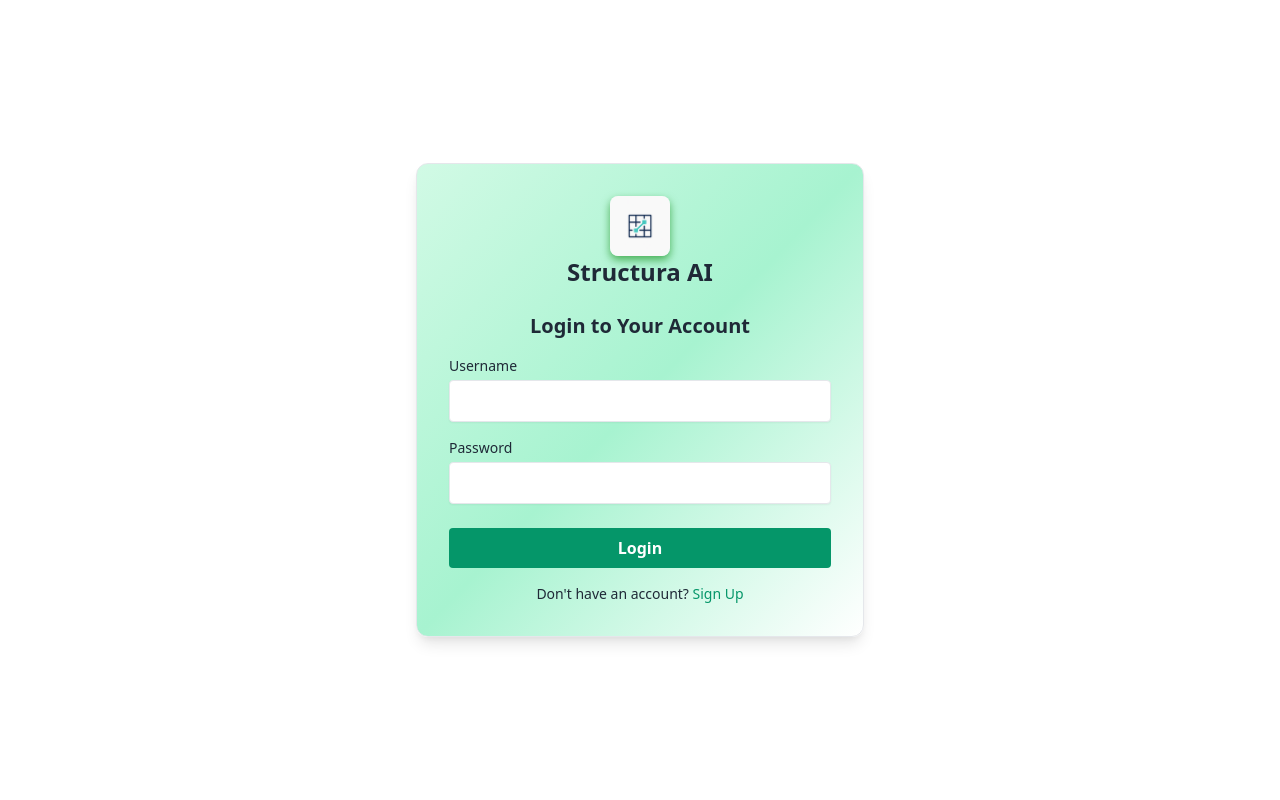
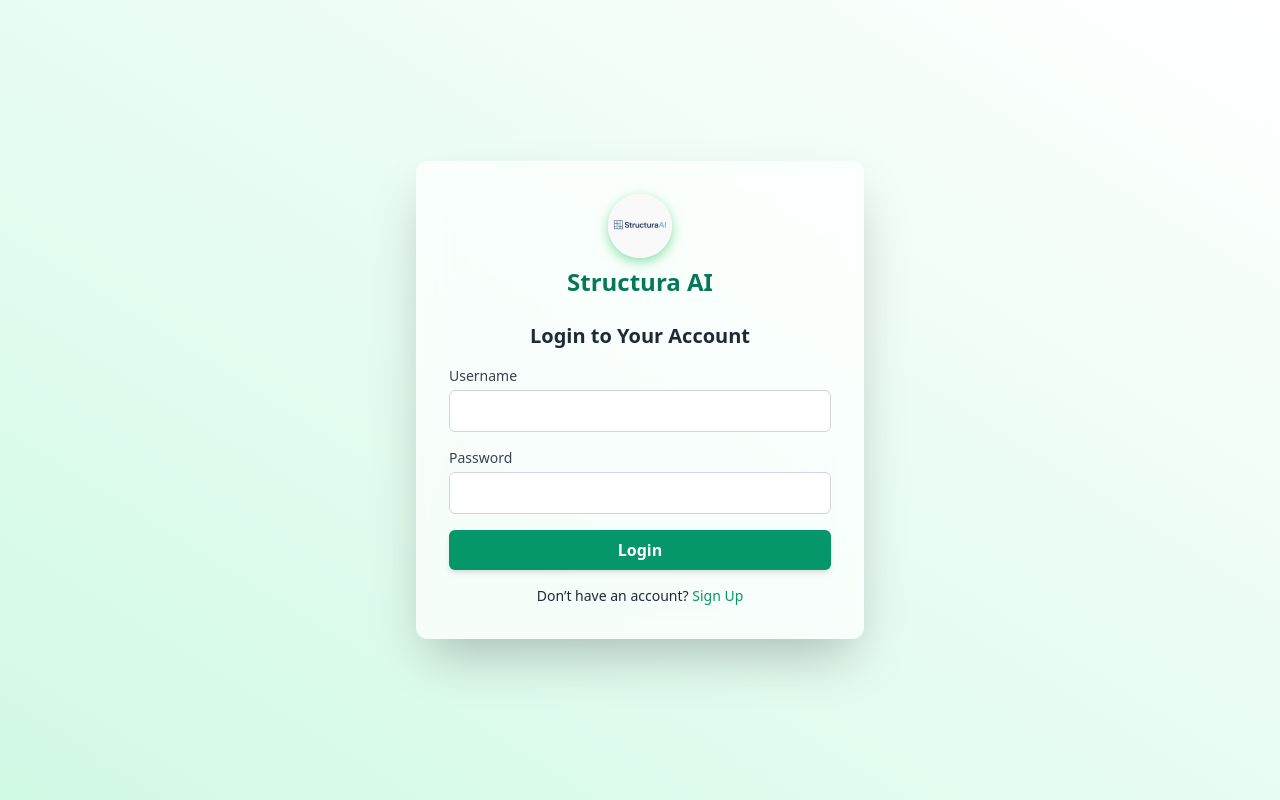
Before and after one commit to gkkousik/Structura_AI, a Flask app: page /login in a window 1280 px wide. Run offline with Flask 3, Linux system fonts and the light colour scheme.

Commit message:
Update login.html

```diff
--- a/templates/login.html
+++ b/templates/login.html
@@ -1,55 +1,95 @@
 <!DOCTYPE html>
 <html lang="en">
 <head>
-  <!-- Google tag (gtag.js) -->
-<script async src="https://www.googletagmanager.com/gtag/js?id=G-7CHN2YWSKE"></script>
-<script>
-  window.dataLayer = window.dataLayer || [];
-  function gtag(){dataLayer.push(arguments);}
-  gtag('js', new Date());
+  <!-- Google Analytics -->
+  <script async src="https://www.googletagmanager.com/gtag/js?id=G-7CHN2YWSKE"></script>
+  <script>
+    window.dataLayer = window.dataLayer || [];
+    function gtag(){ dataLayer.push(arguments); }
+    gtag('js', new Date());
+    gtag('config', 'G-7CHN2YWSKE');
+  </script>
 
-  gtag('config', 'G-7CHN2YWSKE');
-</script>
   <meta charset="UTF-8" />
   <meta name="viewport" content="width=device-width, initial-scale=1.0" />
   <title>Login - Structura AI</title>
   <link href="https://cdn.jsdelivr.net/npm/tailwindcss@2.2.19/dist/tailwind.min.css" rel="stylesheet" />
+
+  <style>
+    body {
+      background: linear-gradient(to top right, #d1fae5, #ffffff);
+    }
+
+    .glass {
+      backdrop-filter: blur(15px);
+      background: rgba(255, 255, 255, 0.7);
+      border: 1px solid rgba(255, 255, 255, 0.2);
+    }
+
+    .input-glow:focus {
+      box-shadow: 0 0 0 3px rgba(34, 197, 94, 0.4);
+    }
+
+    .logo-shadow {
+      box-shadow: 0 4px 12px rgba(34, 197, 94, 0.5);
+    }
+  </style>
 </head>
-<body class="bg-white min-h-screen flex items-center justify-center">
 
-  <!-- Login Card with Light Green Gradient -->
-  <div class="w-full max-w-md p-8 shadow-lg rounded-xl border bg-gradient-to-br from-green-100 via-green-200 to-white text-gray-800">
+<body class="flex items-center justify-center min-h-screen font-sans">
 
-    <!-- Logo and Company Name -->
+  <!-- Login Card -->
+  <div class="glass w-full max-w-md p-8 rounded-xl shadow-2xl border border-green-100 text-gray-800">
+
+    <!-- Logo and App Name -->
     <div class="flex flex-col items-center mb-6">
-      <img src="{{ url_for('static', filename='image.png') }}" alt="UML Diagram Example" width="60px" class="rounded-lg" style="box-shadow: 0 4px 8px rgba(0, 130, 0, 0.6);">
-      <h1 class="text-2xl font-extrabold">Structura AI</h1>
+      <img src="static/com_logo.png" alt="Structura AI Logo" class="h-16 w-16 rounded-full logo-shadow mb-2" />
+      <h1 class="text-2xl font-extrabold text-green-700">Structura AI</h1>
     </div>
 
     <h2 class="text-xl font-bold mb-4 text-center">Login to Your Account</h2>
 
+    <!-- Error Message -->
     {% if error %}
     <div class="bg-red-100 border border-red-400 text-red-700 px-4 py-3 rounded mb-4">
-      <strong>Error:</strong> {{ error }}
+      <strong class="font-semibold">Error:</strong> {{ error }}
     </div>
     {% endif %}
 
-    <form method="POST" action="/login">
-      <div class="mb-4">
-        <label class="block text-sm font-medium mb-1">Username</label>
-        <input type="text" name="username" required class="w-full px-4 py-2 border rounded shadow-sm focus:outline-none focus:ring-2 focus:ring-green-400" />
+    <!-- Login Form -->
+    <form method="POST" action="/login" class="space-y-4">
+      <div>
+        <label class="block text-sm font-medium mb-1 text-gray-700">Username</label>
+        <input
+          type="text"
+          name="username"
+          required
+          class="w-full px-4 py-2 border border-gray-300 rounded-md input-glow focus:outline-none focus:ring-2 focus:ring-green-400 transition duration-150"
+        />
       </div>
 
-      <div class="mb-6">
-        <label class="block text-sm font-medium mb-1">Password</label>
-        <input type="password" name="password" required class="w-full px-4 py-2 border rounded shadow-sm focus:outline-none focus:ring-2 focus:ring-green-400" />
+      <div>
+        <label class="block text-sm font-medium mb-1 text-gray-700">Password</label>
+        <input
+          type="password"
+          name="password"
+          required
+          class="w-full px-4 py-2 border border-gray-300 rounded-md input-glow focus:outline-none focus:ring-2 focus:ring-green-400 transition duration-150"
+        />
       </div>
 
-      <button type="submit" class="w-full bg-green-600 hover:bg-green-700 text-white font-semibold py-2 rounded transition duration-200">Login</button>
+      <button
+        type="submit"
+        class="w-full bg-green-600 hover:bg-green-700 text-white font-semibold py-2 rounded-md transition-all duration-200 shadow-md"
+      >
+        Login
+      </button>
     </form>
 
-    <p class="mt-4 text-center text-sm">Don't have an account?
-      <a href="/signup" class="text-green-600 hover:underline">Sign Up</a>
+    <!-- Sign Up Link -->
+    <p class="mt-4 text-center text-sm">
+      Don’t have an account?
+      <a href="/signup" class="text-green-600 hover:underline font-medium">Sign Up</a>
     </p>
   </div>
 
```
